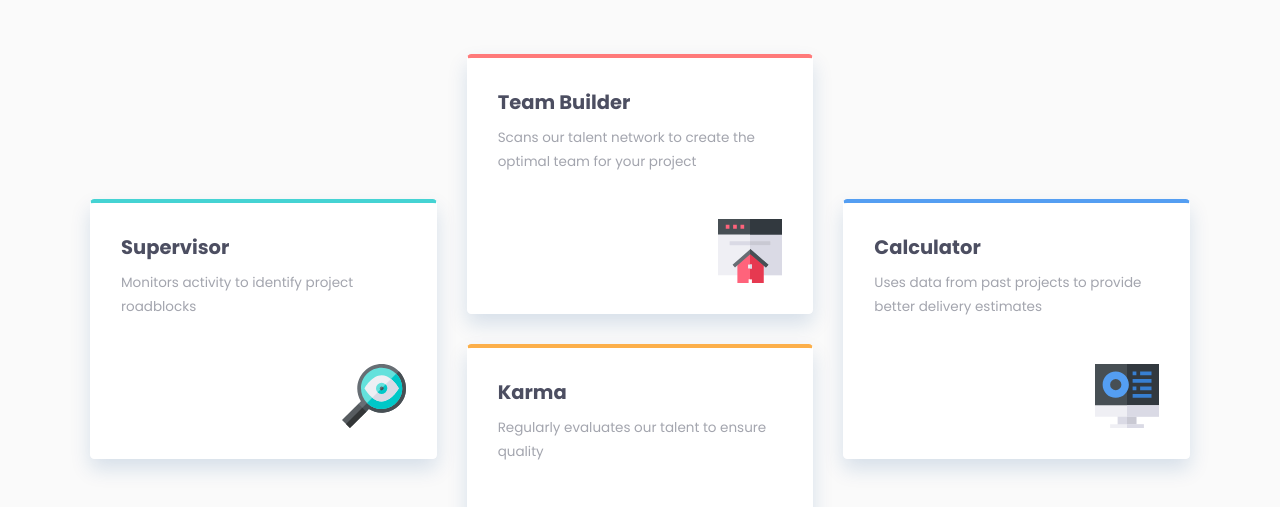
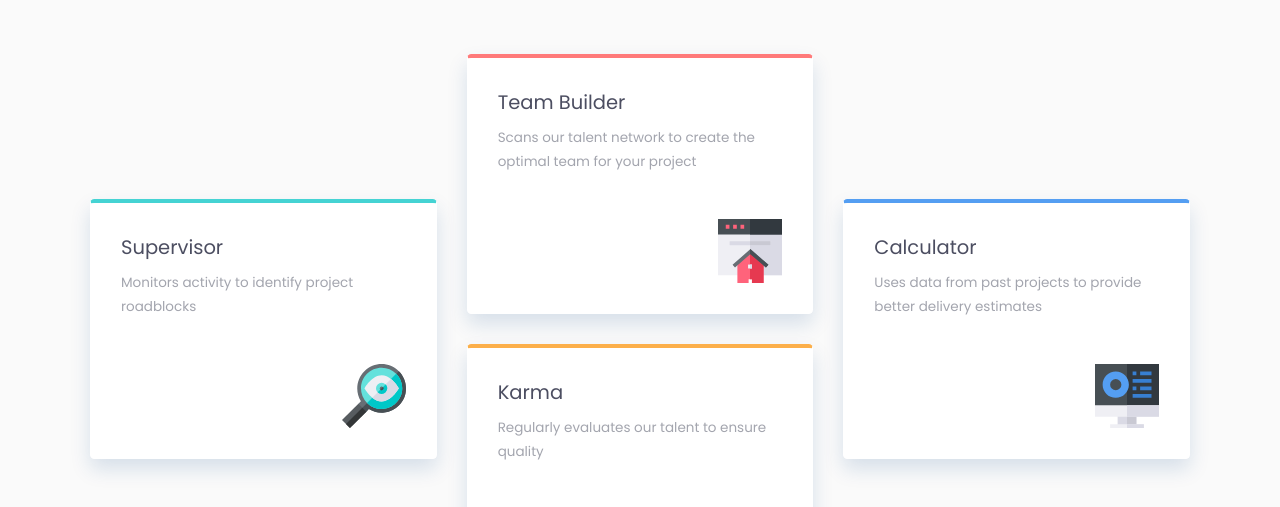
Before and after one commit to igormclven/frontendmentor-four-card-feature-section-master, a plain HTML site: page index.html in a window 1280 px wide. Shown: the part 253-760 px from the top of the page. Drawn offline with Linux system fonts and the light colour scheme.

Commit message:
Update style.css

```diff
--- a/style.css
+++ b/style.css
@@ -132,6 +132,7 @@ strong{
     color: var(--azul-dark);
     margin: 0 0 0.6rem;
     font-size: 1.3rem;
+    font-weight: var(--font-normal);
 }
 
 .desc{
```
